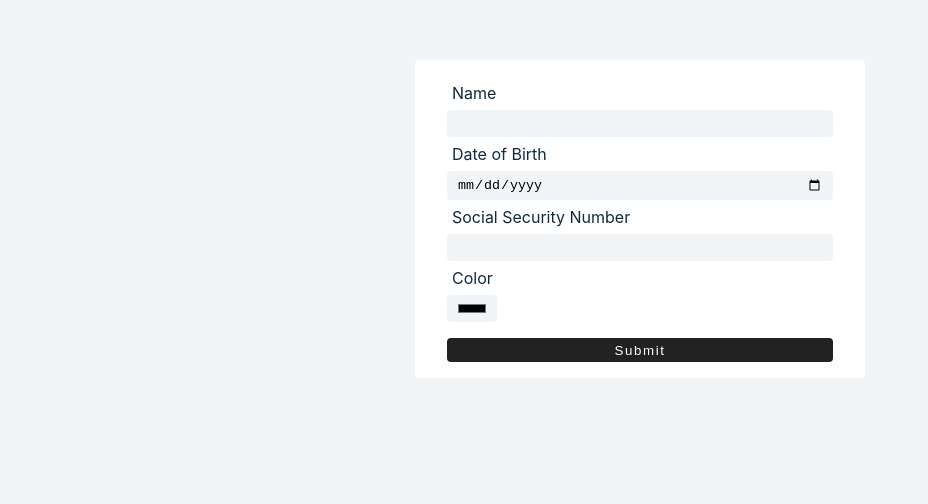
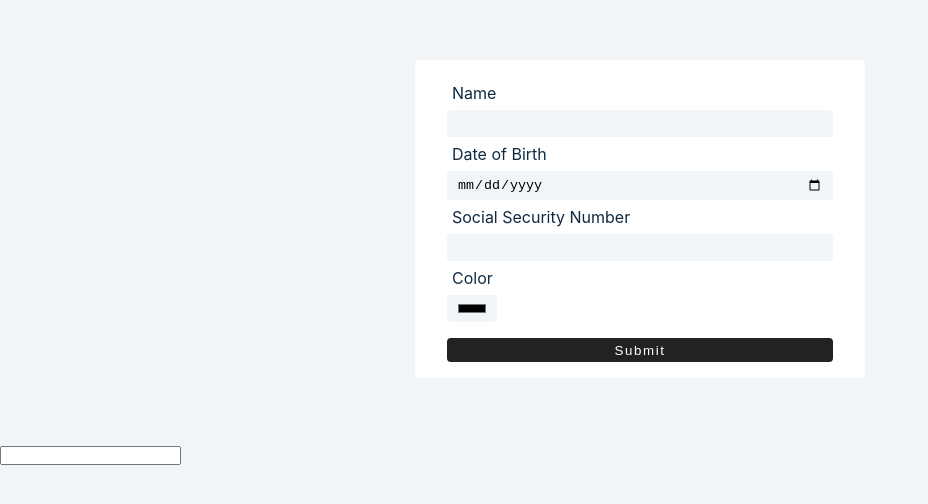
Before and after one commit to Matt-Hamilton-GitHub/labratory, a React (Create React App) app: page / in a window 1280 px wide. Shown: the part 196-700 px from the top of the page, without its empty margins (0-928 px from the left). Built offline with nearby package versions, Linux system fonts and the light colour scheme.

Commit message:
user Search added

```diff
--- a/src/App.js
+++ b/src/App.js
@@ -1,18 +1,16 @@
 
- import AppForm from './assets/props/AppFrom'
+ import AppForm from './assets/props/AppFrom';
  import MainApp from "./assets/props/MainApp";
+ import SearchUser from './assets/props/SearchUser';
 
 function App () {
-
-
-
-
 
     return (
 
 <>
 <AppForm/>
 <MainApp />
+<SearchUser />
 </>
 
     )
--- /dev/null
+++ b/src/assets/props/SearchUser.js
@@ -0,0 +1,37 @@
+import React, {useState} from 'react'
+
+
+
+const SearchUser = () => {
+
+  const arr = [
+    {name:'Sarah',
+     age: 32},
+     {name:'Kevin',
+     age: 22},
+     {name:'Martin',
+     age: 12},
+     {name:'Arthur',
+     age: 23}
+  ]
+
+  const [isUsers,setUsers] = useState(arr)
+  const [isUserName, setUserName] = useState('')
+
+  return (
+    <section className='section-users'>
+      <form >
+        <input
+        type='text'
+        name='isUserName'
+        value={isUserName}
+        onChange={(e)=>{setUserName(e.target.value)}}
+        ></input>
+      </form>
+      <div>{isUserName}</div>
+    </section>
+
+  )
+}
+
+export default SearchUser
```
Also changed, not shown: 1 other file (tests, documents, lock files or other folders).
